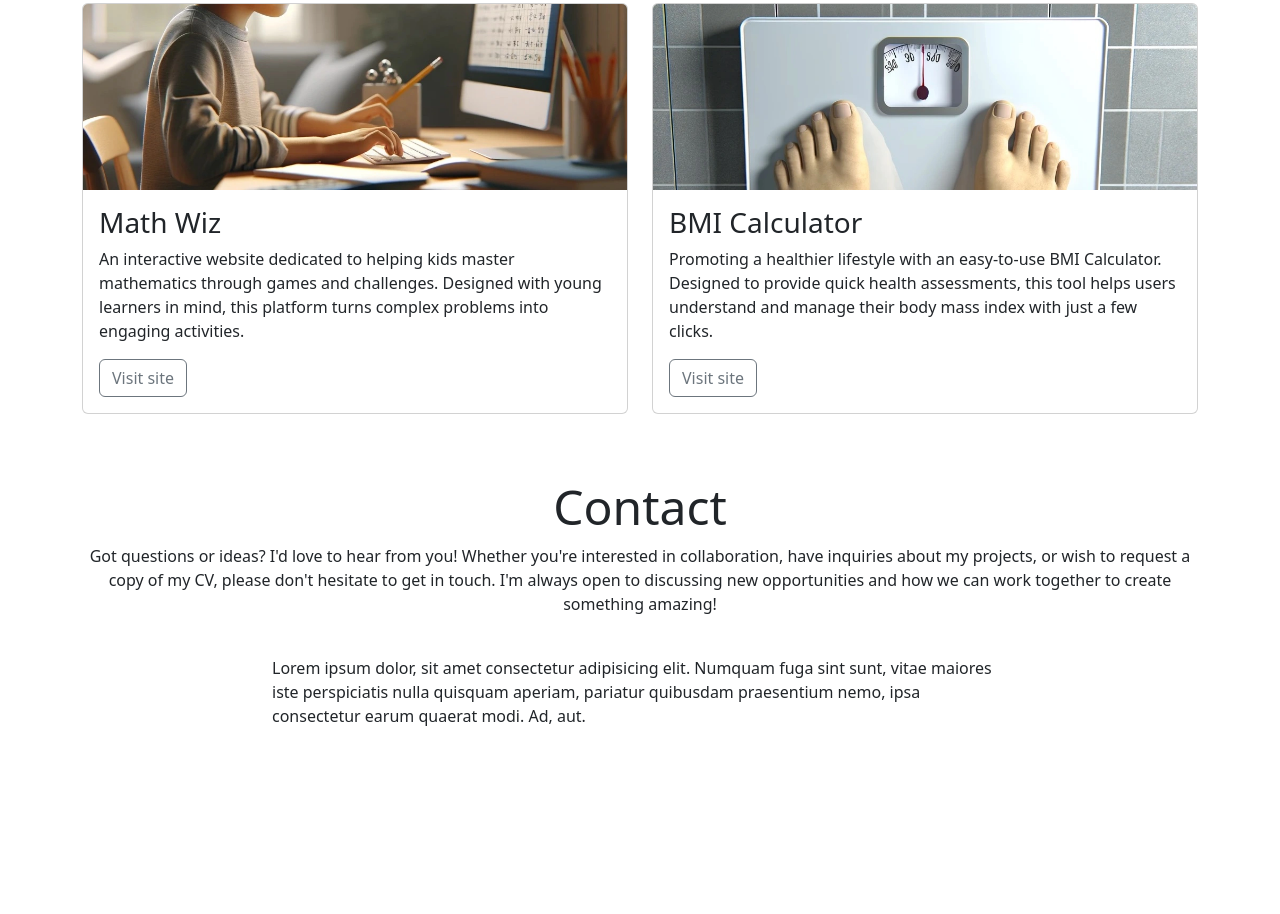
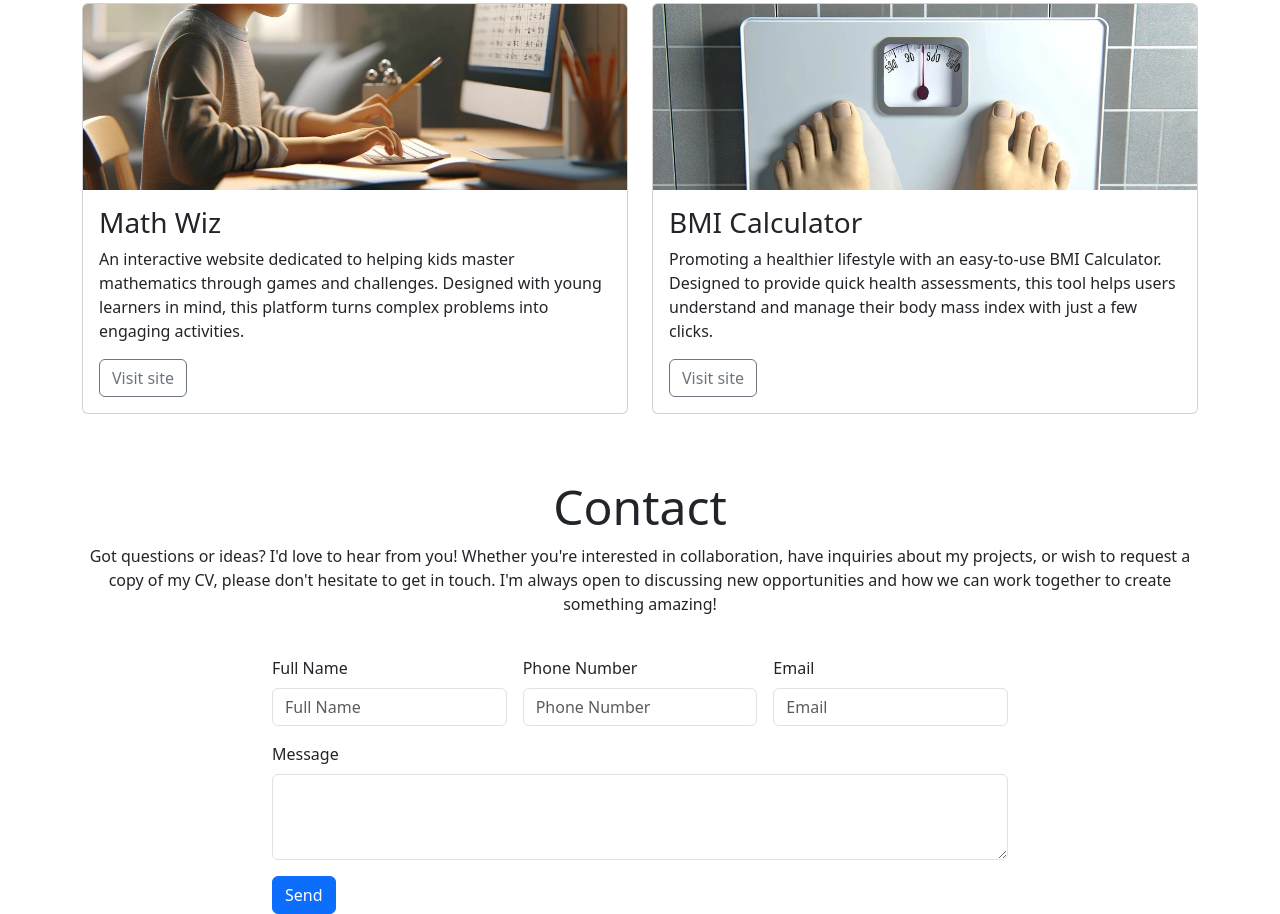
Before and after one commit to faelf/bootstrap-portfolio, a plain HTML site: page index.html in a window 1280 px wide. Shown: the part 1421-2335 px from the top of the page. Before the commit the page ends 2165 px from the top, so only its background shows below. Drawn offline with nearby package versions, Linux system fonts and the light colour scheme.

Commit message:
Add contact form

```diff
--- a/index.html
+++ b/index.html
@@ -190,9 +190,27 @@
           I'm always open to discussing new opportunities and how we can work together to create something amazing!</p>
       </div>
       <div class="col-12 col-md-10 col-lg-8">
-        <p>Lorem ipsum dolor, sit amet consectetur adipisicing elit. Numquam fuga sint sunt, vitae maiores iste
-          perspiciatis nulla quisquam aperiam, pariatur quibusdam praesentium nemo, ipsa consectetur earum quaerat modi.
-          Ad, aut.</p>
+        <div class="row g-3">
+          <div class="col-lg-4">
+            <label for="full-name" class="form-label">Full Name</label>
+            <input type="text" class="form-control" id="full-name" placeholder="Full Name">
+          </div>
+          <div class="col-lg-4">
+            <label for="phone-number" class="form-label">Phone Number</label>
+            <input type="tel" class="form-control" id="phone-number" placeholder="Phone Number">
+          </div>
+          <div class="col-lg-4">
+            <label for="email" class="form-label">Email</label>
+            <input type="email" class="form-control" id="email" placeholder="Email">
+          </div>
+          <div class="col-lg-12">
+            <label for="message" class="form-label">Message</label>
+            <textarea class="form-control" id="message" rows="3"></textarea>
+          </div>
+          <div class="col-2">
+            <button class="btn btn-primary" type="submit">Send</button>
+          </div>
+        </div>
       </div>
     </div>
   </footer>
```
